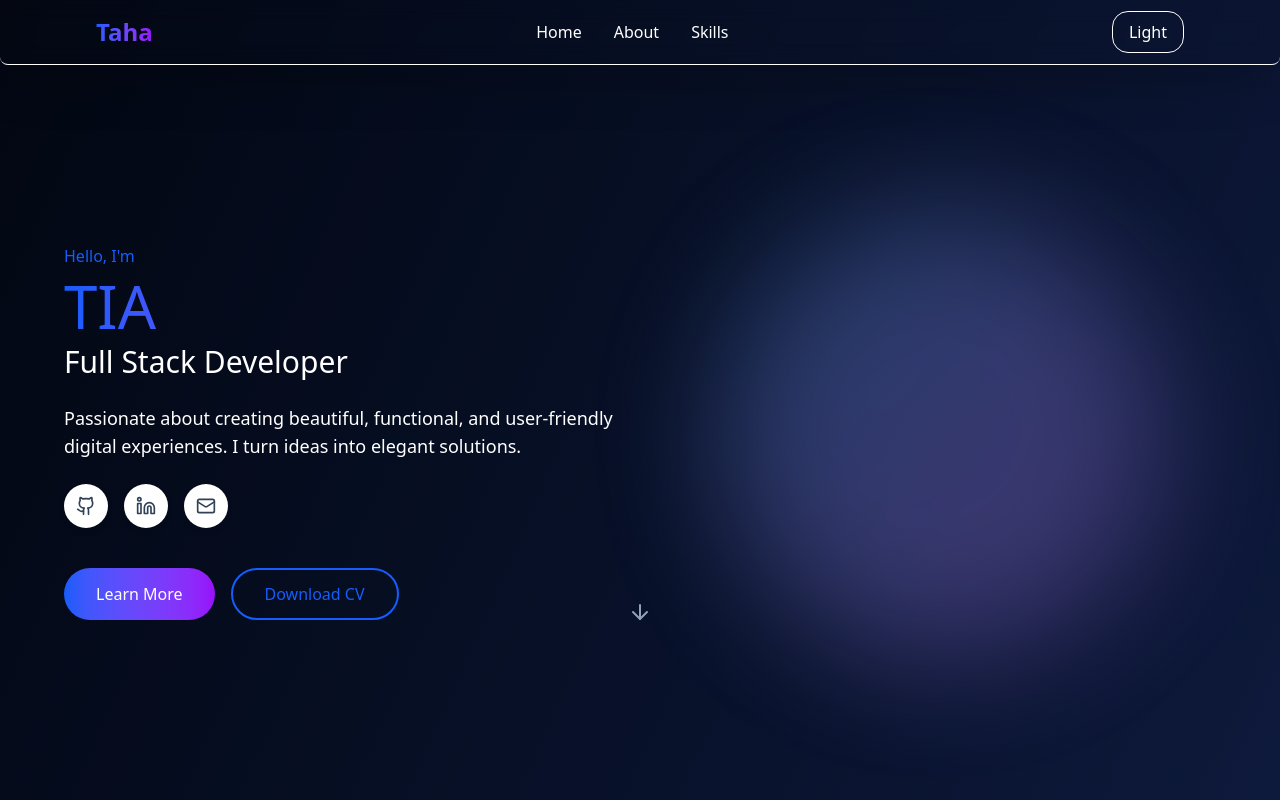
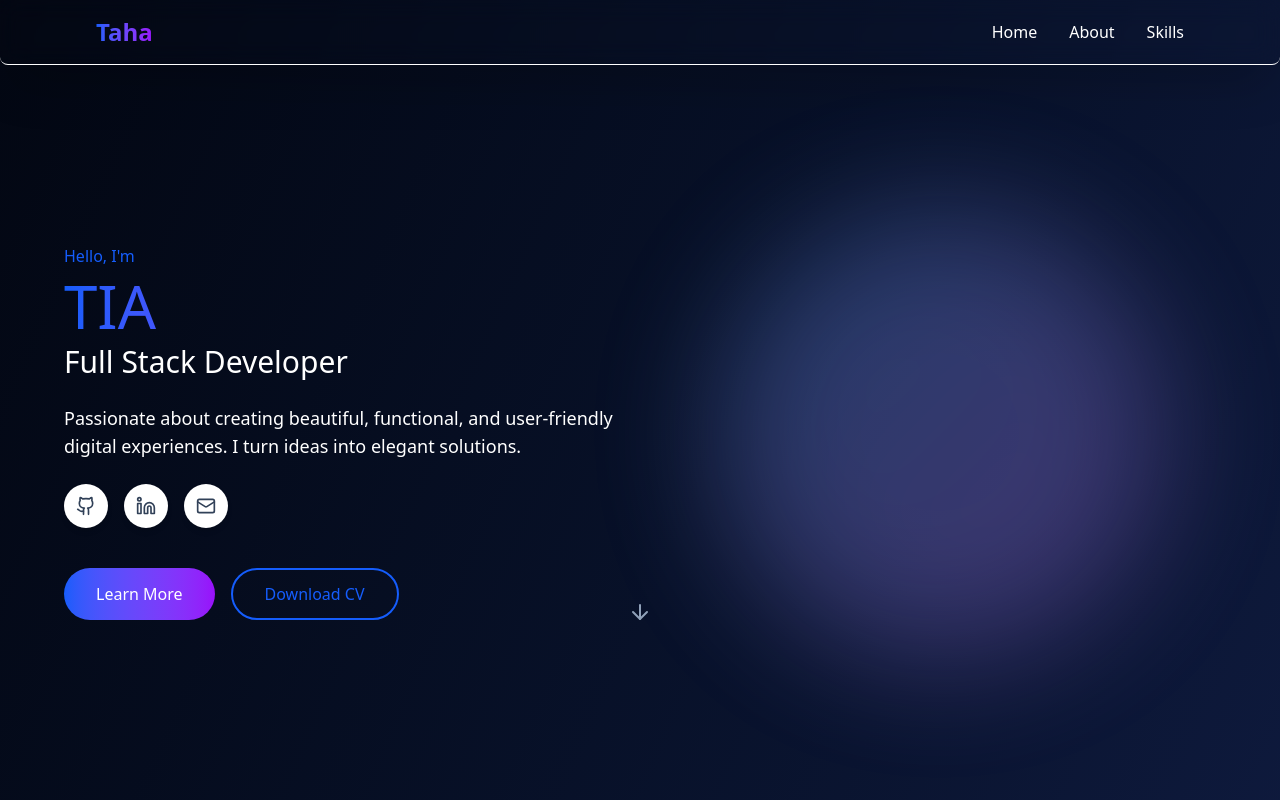
Before and after one commit to MahdiJDS/Member-portfolio, a React (Vite) app: page / in a window 1280 px wide. Shown: the top 800 px of the page. Built offline with nearby package versions, Linux system fonts and the light colour scheme; the HTML template or start-up script is replaced by a standard one.

Commit message:
feat: Remove Dark/light mode

```diff
--- a/src/components/Navbar.tsx
+++ b/src/components/Navbar.tsx
@@ -1,12 +1,12 @@
 import { Menu, X } from 'lucide-react';
 import { useState } from 'react';
 
-type Props = {
-  theme: 'dark'|'light',
-  setTheme: (t: 'dark'|'light') => void
-}
+// type Props = {
+//   theme: 'dark'|'light',
+//   setTheme: (t: 'dark'|'light') => void
+// }
 
-export default function Navigation({theme, setTheme}: Props) {
+export default function Navigation() {
     const [isOpen, setIsOpen] = useState(false);
 
     const scrollToSection = (id: string) => {
@@ -24,7 +24,7 @@ export default function Navigation({theme, setTheme}: Props) {
                     </div>
 
                     {/* Desktop Navigation */}
-                    <div className="hidden md:flex space-x-8">
+                    <div className="hidden md:flex space-x-8 text-white">
                         <button
                             onClick={() => scrollToSection('home')}
                             className=" hover:text-blue-600 transition-colors"
@@ -42,15 +42,6 @@ export default function Navigation({theme, setTheme}: Props) {
                             className=" hover:text-blue-600 transition-colors"
                         >
                             Skills
-                        </button>
-                    </div>
-
-                    <div className="flex items-center gap-3 px-1 py-1 rounded-2xl bg-transparent border">
-                        <button
-                            onClick={() => setTheme(theme === 'dark' ? 'light' : 'dark')}
-                            className="px-3 py-1 rounded-md glass pulse-accent hover:scale-105 transition-transform"
-                        >
-                            {theme === 'dark' ? 'Light' : 'Dark'}
                         </button>
                     </div>
 
```
